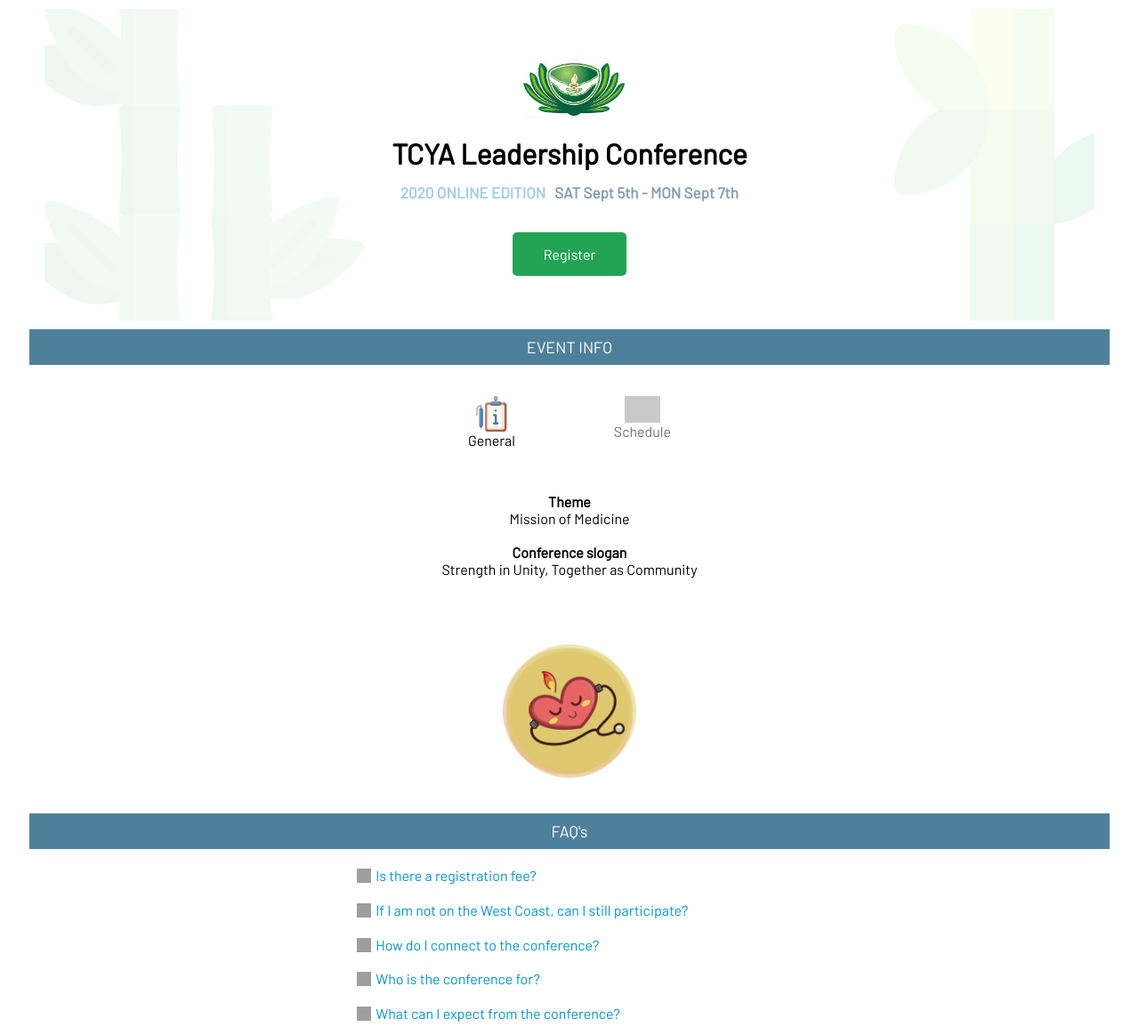
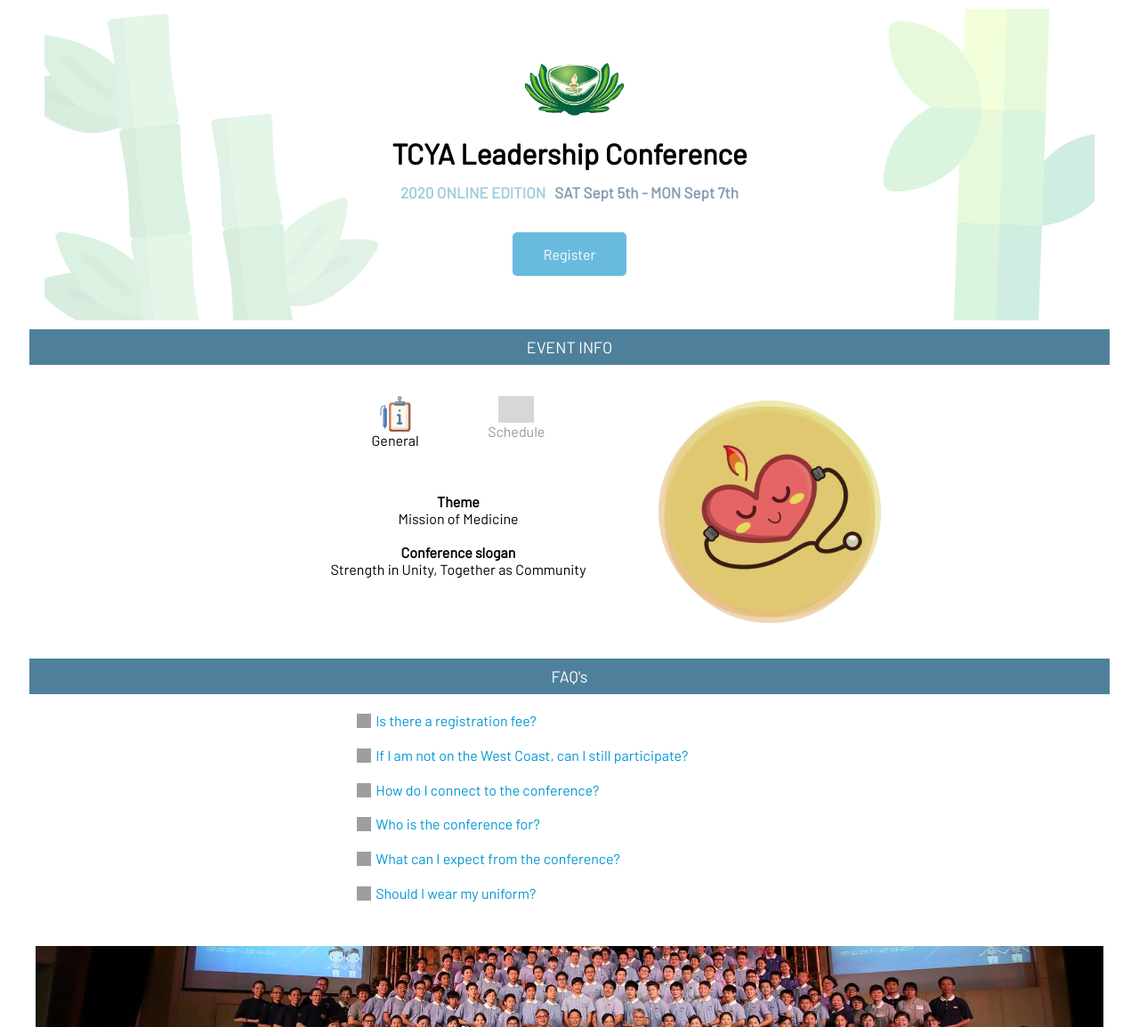
Before and after one commit to michaelaranda-web/tcya2020, a PHP site: page / in a window 1280 px wide. Shown: the top 1154 px of the page at 89% size. Run offline with PHP 8.4, Linux system fonts and the light colour scheme; some libraries are stand-ins or nearby versions; grey boxes are pictures that could not be loaded.

Commit message:
Adjusts layout for event info and heart section. Updates styling for other parts of page as well.

```diff
--- a/css/index.css
+++ b/css/index.css
@@ -65,30 +65,32 @@
           margin-top: 30px;
           color: #cd9c4f; }
       #main-content #header-section .top-header-section-container .bamboo-image {
-        opacity: 0.07;
+        opacity: 23%;
         position: absolute;
         height: 111%;
-        bottom: -14px;
-        left: -29px;
-        z-index: -999; }
+        bottom: -32px;
+        left: -223px;
+        z-index: -999;
+        transform: rotate(-6deg); }
         @media (min-width: 450px) {
           #main-content #header-section .top-header-section-container .bamboo-image {
-            opacity: 0.09; } }
+            left: -23px; } }
       #main-content #header-section .top-header-section-container .bamboo-single-image {
-        opacity: 0.05;
+        opacity: 20%;
         position: absolute;
-        right: -100;
+        right: -125px;
         height: 110%;
         top: -15px;
-        z-index: -999; }
+        z-index: -999;
+        transform: rotate(2deg); }
         @media (min-width: 450px) {
           #main-content #header-section .top-header-section-container .bamboo-single-image {
-            opacity: 0.08; } }
+            right: -88px; } }
     #main-content #header-section #cta-section {
       text-align: center;
       margin: 20px 0; }
       #main-content #header-section #cta-section #registration-button {
-        background-color: #23a455;
+        background-color: #69bbde;
         color: white;
         padding: 15px 35px;
         border: none;
@@ -104,29 +106,52 @@
         @media (min-width: 450px) {
           #main-content #header-section #cta-section #countdown {
             font-size: 26px; } }
-  #main-content #event-info-section {
+  #main-content #event-info-and-heart-section-container {
+    display: flex;
+    flex-direction: column;
+    justify-content: center;
+    max-width: 900px;
+    margin: auto; }
+    @media (min-width: 800px) {
+      #main-content #event-info-and-heart-section-container {
+        flex-direction: row; } }
+    #main-content #event-info-and-heart-section-container #event-info-section {
       padding: 10px 0; }
-    #main-content #event-info-section #event-info-selectors-container {
+      @media (min-width: 800px) {
+        #main-content #event-info-and-heart-section-container #event-info-section {
+          width: 50%; } }
+      #main-content #event-info-and-heart-section-container #event-info-section #event-info-selectors-container {
         display: flex;
         justify-content: space-evenly;
         padding: 25px 0;
-      max-width: 450px;
+        max-width: 350px;
         margin: auto; }
-      #main-content #event-info-section #event-info-selectors-container .event-info-selector {
+        #main-content #event-info-and-heart-section-container #event-info-section #event-info-selectors-container .event-info-selector {
           display: flex;
           flex-direction: column;
           align-items: center;
-        opacity: 55%; }
-        #main-content #event-info-section #event-info-selectors-container .event-info-selector .event-info-selector-icon {
+          opacity: 40%; }
+          #main-content #event-info-and-heart-section-container #event-info-section #event-info-selectors-container .event-info-selector .event-info-selector-icon {
             max-width: 40px; }
-        #main-content #event-info-section #event-info-selectors-container .event-info-selector.selected {
+          #main-content #event-info-and-heart-section-container #event-info-section #event-info-selectors-container .event-info-selector.selected {
             opacity: 100%; }
-    #main-content #event-info-section #general-info-section {
+      #main-content #event-info-and-heart-section-container #event-info-section #general-info-section {
         padding: 25px 0px; }
-      #main-content #event-info-section #general-info-section #general-info-section-content {
+        #main-content #event-info-and-heart-section-container #event-info-section #general-info-section #general-info-section-content {
           text-align: center; }
-    #main-content #event-info-section #schedule-section #schedule-section-content {
+      #main-content #event-info-and-heart-section-container #event-info-section #schedule-section #schedule-section-content {
         text-align: center; }
+    #main-content #event-info-and-heart-section-container #heart-section {
+      text-align: center;
+      padding: 40px 0; }
+      @media (min-width: 800px) {
+        #main-content #event-info-and-heart-section-container #heart-section {
+          align-self: center; } }
+      #main-content #event-info-and-heart-section-container #heart-section #heart-section-icon {
+        max-width: 175px; }
+        @media (min-width: 800px) {
+          #main-content #event-info-and-heart-section-container #heart-section #heart-section-icon {
+            max-width: 250px; } }
   #main-content #faq-section .faq-section-content {
     padding: 10px; }
     #main-content #faq-section .faq-section-content #accordion {
@@ -150,14 +175,6 @@
         @media (min-width: 450px) {
           #main-content #bottom-section .content span {
             font-size: 54px; } }
-  #main-content .divider-section {
-    text-align: center;
-    padding: 40px 0; }
-    #main-content .divider-section .divider-section-icon {
-      max-width: 100px; }
-      @media (min-width: 800px) {
-        #main-content .divider-section .divider-section-icon {
-          max-width: 150px; } }
 
 .ui-accordion-header {
   outline: none;
--- a/home.html
+++ b/home.html
@@ -17,7 +17,7 @@
     <div id="header-section">
       <div class="top-header-section-container">
         <div class="image-container">
-          <img id="header-logo" src="./images/tzu_shao_logo.jpg">
+          <img id="header-logo" src="./images/tzu_shao_logo_transparent_background.png">
         </div>
 
         <img class="bamboo-image" src="./images/bamboo.svg">
@@ -50,6 +50,7 @@
 
     <div class="section-title">EVENT INFO</div>
 
+    <div id="event-info-and-heart-section-container">
       <div id="event-info-section">
         <div id="event-info-selectors-container">
           <div class="event-info-selector selected">
@@ -86,8 +87,9 @@
         </div>
       </div>
 
-    <div class="divider-section">
-      <img class="divider-section-icon" src="./images/heart_with_glow.png" />
+      <div id="heart-section">
+        <img id="heart-section-icon" src="./images/heart_with_glow.png" />
+      </div>
     </div>
 
     <div class="section-title">FAQ's</div>
--- a/sass/index.scss
+++ b/sass/index.scss
@@ -7,7 +7,7 @@
 ***/
 
 @mixin site-button {
-  background-color: #23a455;
+  background-color: #69bbde;
   color: white;
   padding: 15px 35px;
   border: none;
@@ -107,25 +107,29 @@
       }
 
       .bamboo-image {
-        @media (min-width: $mobile-max) { opacity: 0.09; }
-        opacity: 0.07;
-
+        opacity: 23%;
         position: absolute;
         height: 111%;
-        bottom: -14px;
-        left: -29px;
+        bottom: -32px;
+
+        @media (min-width: $mobile-max) { left: -23px; }
+        left: -223px;
+
         z-index: -999;
+        transform: rotate(-6deg);
       }
 
       .bamboo-single-image {
-        @media (min-width: $mobile-max) { opacity: 0.08; }
-        opacity: 0.05;
+        opacity: 20%;
+        position: absolute;
 
-        position: absolute;
-        right: -100;
+        @media (min-width: $mobile-max) { right: -88px; }
+        right: -125px;
+
         height: 110%;
         top: -15px;
         z-index: -999;
+        transform: rotate(2deg);
       }
     }
 
@@ -150,21 +154,34 @@
     }
   }
 
+  #event-info-and-heart-section-container {
+    display: flex;
+    flex-direction: column;
+    justify-content: center;
+    max-width: 900px;
+    margin: auto;
+
+    @media (min-width: $tablet-portrait-min) {
+      flex-direction: row ;
+    }
+
     #event-info-section {
       padding: 10px 0;
+
+      @media (min-width: $tablet-portrait-min) { width: 50%; }
 
       #event-info-selectors-container {
         display: flex;
         justify-content: space-evenly;
         padding: 25px 0;
-      max-width: 450px;
+        max-width: 350px;
         margin: auto;
 
         .event-info-selector {
           display: flex;
           flex-direction: column;
           align-items: center;
-        opacity: 55%;
+          opacity: 40%;
 
           .event-info-selector-icon {
             max-width: 40px;
@@ -187,6 +204,22 @@
       #schedule-section {
         #schedule-section-content {
           text-align: center;
+        }
+      }
+    }
+
+    #heart-section {
+      text-align: center;
+      padding: 40px 0;
+
+
+      @media (min-width: $tablet-portrait-min) {
+        align-self: center;
+      }
+
+      #heart-section-icon {
+        @media (min-width: $tablet-portrait-min) { max-width: 250px; }
+        max-width: 175px;
       }
     }
   }
@@ -224,16 +257,6 @@
       }
     }
   }
-
-  .divider-section {
-    text-align: center;
-    padding: 40px 0;
-
-    .divider-section-icon {
-      @media (min-width: $tablet-portrait-min) { max-width: 150px; }
-      max-width: 100px;
-    }
-  }
 }
 
 .ui-accordion-header {
```
Also changed, not shown: images/tzu_shao_logo.jpg (deleted), images/tzu_shao_logo_transparent_background.png (added), 1 other file. Lines whose indentation alone changed are shown as unchanged.
